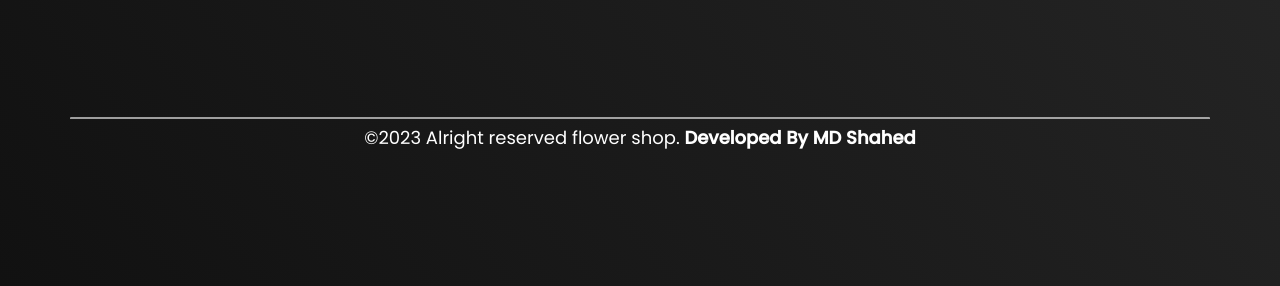
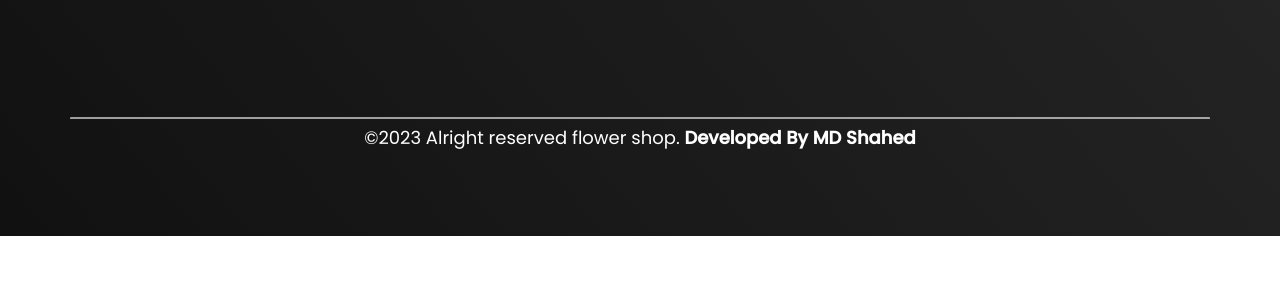
Before and after one commit to Shahed007/flowers-shope, a plain HTML site: page index.html in a window 1280 px wide. Shown: the part 4937-5223 px from the top of the page. After the commit the page ends 5173 px from the top, so only its background shows below. Drawn offline with nearby package versions, Linux system fonts and the light colour scheme.

Commit message:
Changed padding on footer

```diff
--- a/style/style.css
+++ b/style/style.css
@@ -442,7 +442,7 @@ textarea:focus {
 /* FOOTER SECTION STYLING */
 .footer-section {
   background-image: linear-gradient(50deg, #111, #272727);
-  padding: 13rem 0;
+  padding: 13rem 0 8rem 0;
   margin-top: 13rem;
   color: #fff;
 }
```
